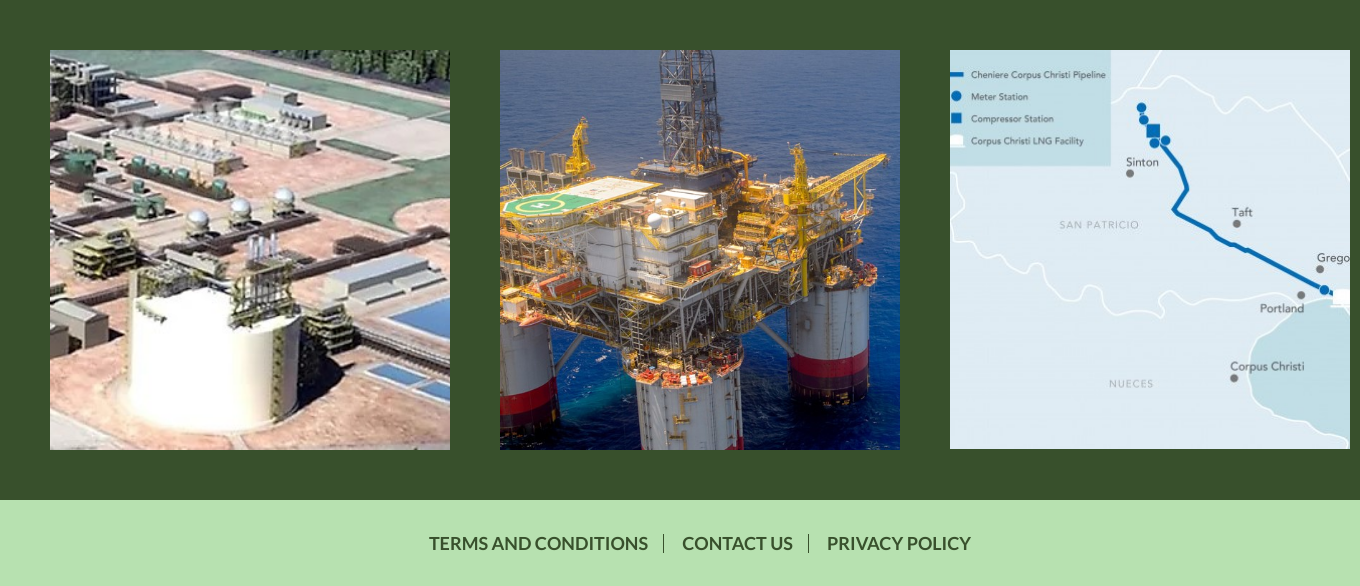
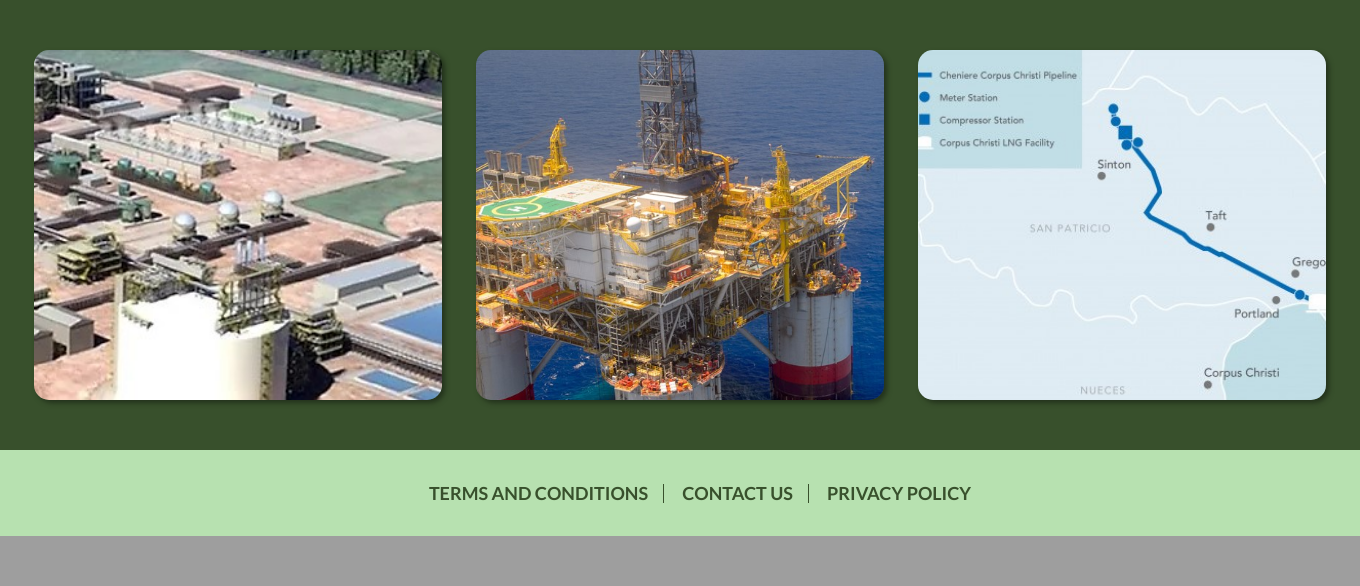
Before and after one commit to sumyisl1/Gavanade, a Flask app: page / in a window 1360 px wide. Shown: the part 521-1107 px from the top of the page. After the commit the page ends 1057 px from the top, so only its background shows below. Run offline with Flask 2, Linux system fonts and the light colour scheme; some web fonts are replaced.

Commit message:
Fixed formatting of homepage projects

```diff
--- a/app_service/static/css/main.css
+++ b/app_service/static/css/main.css
@@ -1,4 +1,3 @@
-
 body {
     padding: 0;
     font-family: LatoBold, Helvetica, Arial, sans-serif;
@@ -84,6 +83,7 @@ a:link, a:visited, a:hover, a:active {
 .dropdown-content a:visited {
  color: #B7E1B0;
 }
+
 .dropdown:hover .dropdown-content {
   display: block;
 }
@@ -91,6 +91,7 @@ a:link, a:visited, a:hover, a:active {
  /*
  * Footer content
  */
+
 footer {
   text-align: center;
   bottom: 0;
@@ -124,8 +125,9 @@ footer ul li {
 /*
 * Center content of each page
 */
+
 .centercontainer {
-  width: 1200px;
+  /* width: 1200px; */
   margin: 0 auto;
 }
 
@@ -140,7 +142,6 @@ footer ul li {
   background-position: center !important;
   background-repeat: no-repeat !important;
   background-size: cover !important;
-
 }
 
 .mission-text {
@@ -149,31 +150,56 @@ footer ul li {
   font-family: ZenMaruGothic;
   line-height: 20px;
 }
+
 .welcome-text {
   font-size: 3em !important;
 }
 
 .project-block {
   background-color:#38502C;
-  padding: 50px 50px 50px 50px;
-  height: 400px;
-  column-gap: 50px;
-  display: grid;
-  grid-template-columns: auto auto auto;
+  padding-top: 50px;
+  padding-bottom: 50px;
+  height: fit-content;
+  display: inline-flex;
+  justify-content: space-evenly;
+  width: 100%;
 }
-
 
 .project {
   border-radius: 15px;
-  text-align: center;
-  display: inline-block;
   -webkit-transition: -webkit-transform 1s;
   transition: transform 1s;
+  width: 30%;
+  height: 350px;
+  /* border: solid 1.5px #b7e1b0; */
+  box-shadow: 3px 3px 5px #23321c;
 }
 
 .project:hover {
-  --webkit-transform: scale(1.2);
-  transform: scale(1.2);
+  --webkit-transform: scale(1.1);
+  transform: scale(1.1);
+}
+
+#canada {
+  background-image: url('../pictures/lng-canada.jpg');
+  background-size: cover;
+}
+
+#bigfoot {
+  background-image: url('../pictures/big-foot-hero.jpg');
+  background-size: cover;
+}
+
+#corpus {
+  background-image: url('../pictures/corpus-christi.jpg');
+  background-size: cover;
+}
+
+.projlink {
+  display: block;
+  z-index: 9999;
+  width: 100%;
+  height: 100%;
 }
 
 /*
--- a/app_service/templates/index.html
+++ b/app_service/templates/index.html
@@ -8,15 +8,14 @@
 </div>
 
   <div class="project-block">
-    <div class="project">
-      <a href="https://statics.teams.cdn.office.net/evergreen-assets/safelinks/1/atp-safelinks.html"></a>
-      <img src="static/pictures/lng-canada.jpg" style="width: 400px">
+    <div class="project" id="canada">
+      <a href="https://statics.teams.cdn.office.net/evergreen-assets/safelinks/1/atp-safelinks.html" class="projlink"></a>
     </div>
-    <div class="project">
-      <img src="static/pictures/big-foot-hero.jpg" style="width: 400px">
+    <div class="project" id="bigfoot">
+      <a href="https://statics.teams.cdn.office.net/evergreen-assets/safelinks/1/atp-safelinks.html" class="projlink"></a>
     </div>
-    <div class="project">
-      <img src="static/pictures/corpus-christi.jpg" style="width: 400px">
+    <div class="project" id="corpus">
+      <a href="https://statics.teams.cdn.office.net/evergreen-assets/safelinks/1/atp-safelinks.html" class="projlink"></a>
     </div>
   </div>
 {% endblock %}
```
